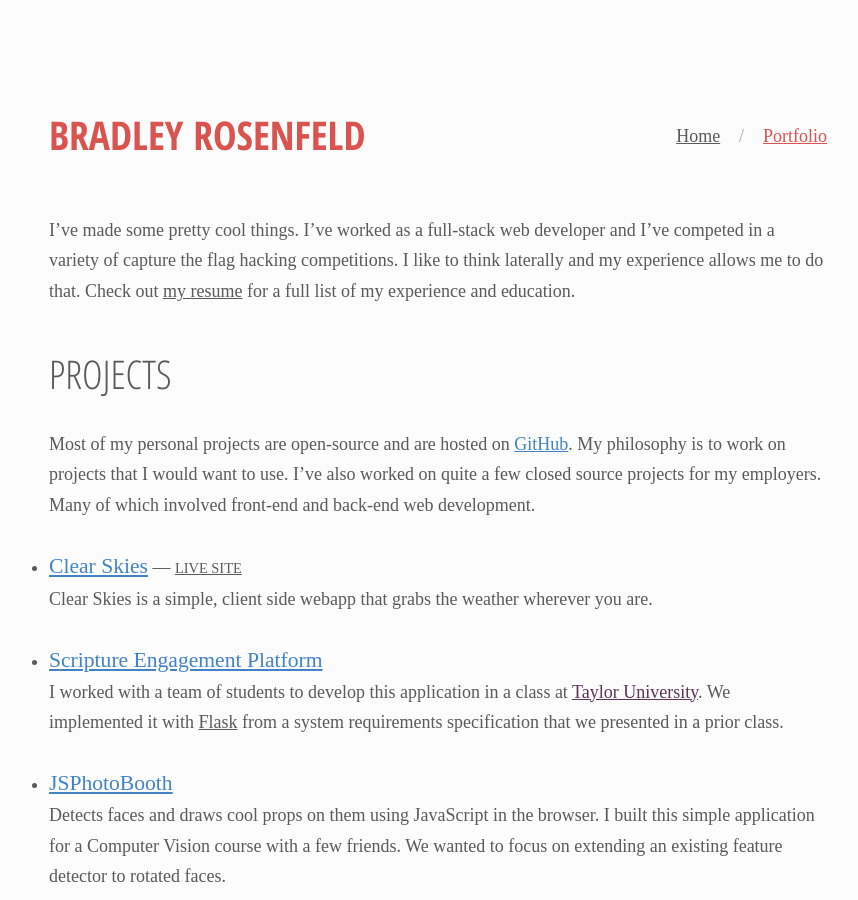
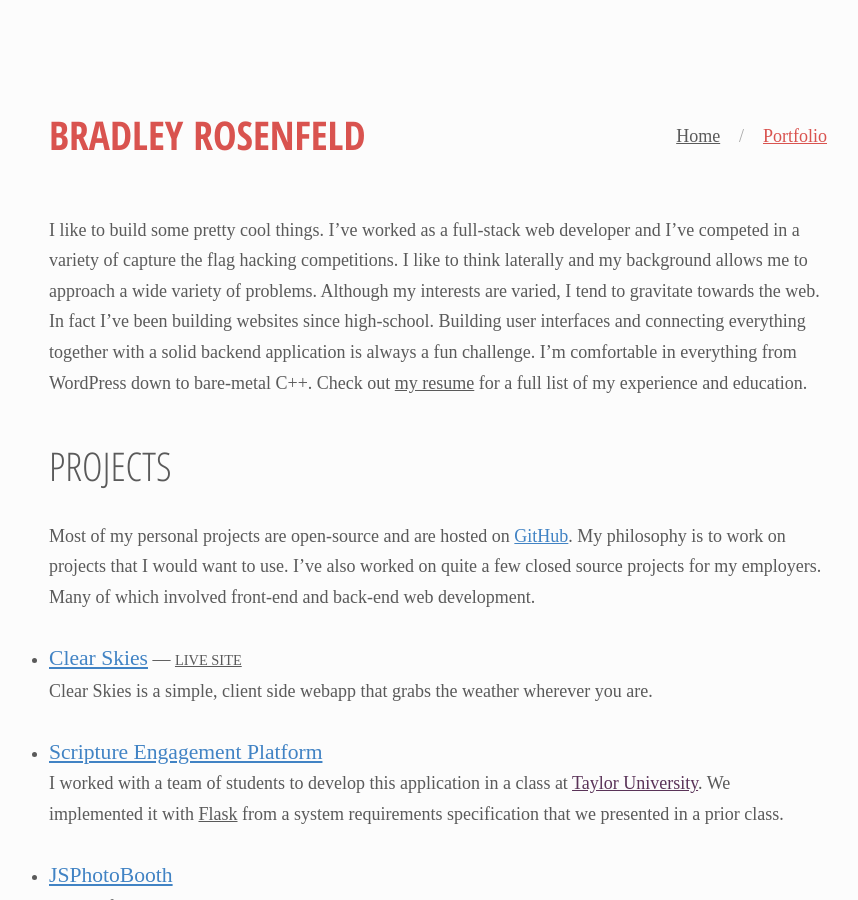
Before and after one commit to BoringCode/bradleyrosenfeld.com, a Jekyll site: the page built from portfolio.md, in a window 1280 px wide and 900 px high. Shown: the whole window, without its empty margins (202-1060 px from the left). Built offline with Jekyll 4.4.1, drawn with Linux system fonts in a browser that asks for light colours; some web fonts are replaced.

Commit message:
Portfolio copy changes

```diff
--- a/portfolio.md
+++ b/portfolio.md
@@ -5,7 +5,7 @@ permalink: /portfolio/
 nav_order: 2
 ---
 
-I've made some pretty cool things. I've worked as a full-stack web developer and I've competed in a variety of capture the flag hacking competitions. I like to think laterally and my experience allows me to do that. Check out [my resume](/assets/pdfs/bradleyrosenfeld-resume.pdf) for a full list of my experience and education.
+I like to build some pretty cool things. I've worked as a full-stack web developer and I've competed in a variety of capture the flag hacking competitions. I like to think laterally and my background allows me to approach a wide variety of problems. Although my interests are varied, I tend to gravitate towards the web. In fact I've been building websites since high-school. Building user interfaces and connecting everything together with a solid backend application is always a fun challenge. I'm comfortable in everything from WordPress down to bare-metal C++. Check out [my resume](/assets/pdfs/bradleyrosenfeld-resume.pdf) for a full list of my experience and education.
 
 ## Projects
 
```
